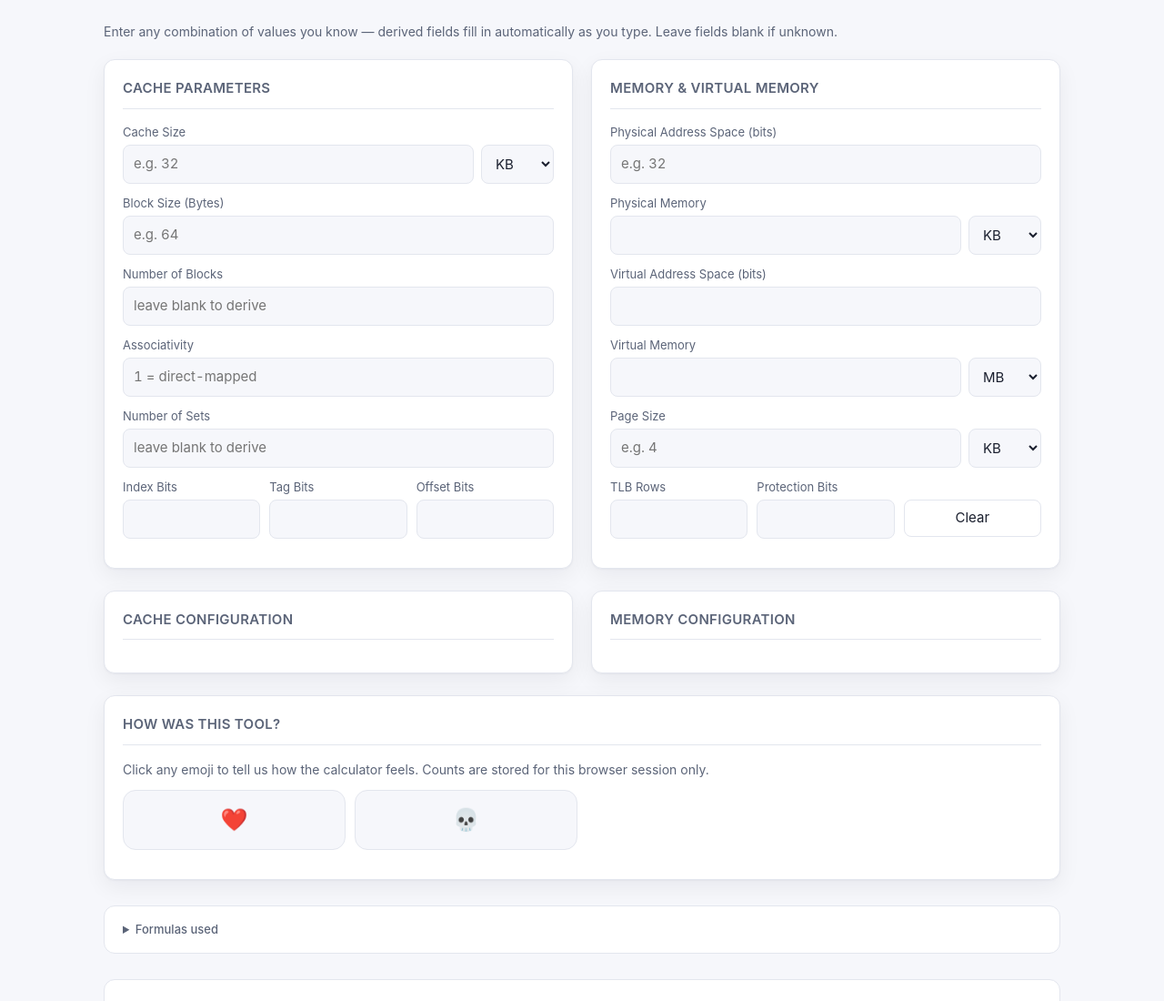
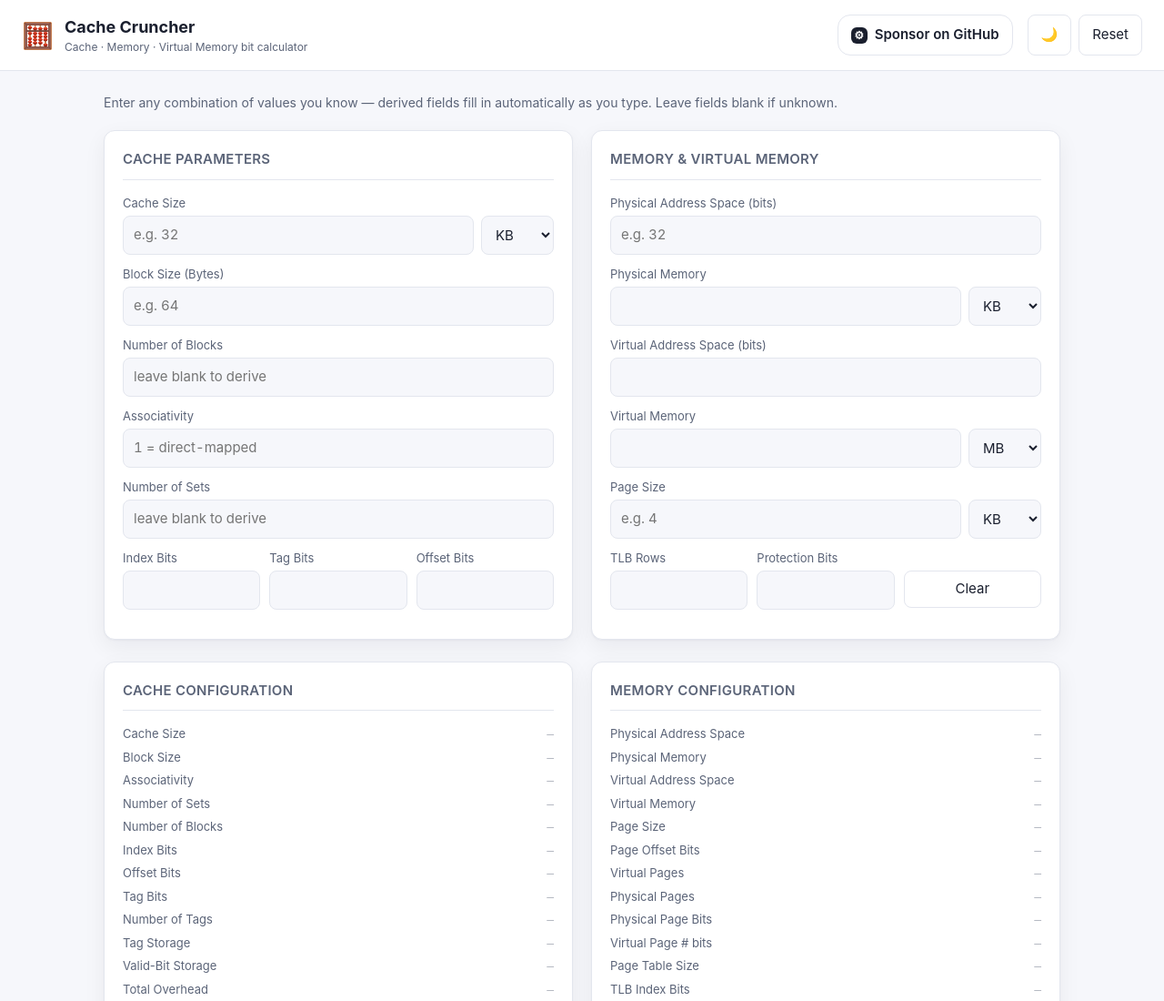
Before and after one commit to itswheeler/cachecruncher, a website: page public/index.html in a window 1280 px wide. Shown: the top 1100 px of the page at 91% size. Drawn offline with Linux system fonts and the light colour scheme.

Commit message:
Restore missing header and body tags

```diff
--- a/public/index.html
+++ b/public/index.html
@@ -100,7 +100,27 @@
   }
   </script>
 </head>
-
+<body>
+  <header class="topbar">
+    <div class="brand">
+      <span class="logo" aria-hidden="true">🧮</span>
+      <div>
+        <h1>Cache Cruncher</h1>
+        <p class="tagline">Cache · Memory · Virtual Memory bit calculator</p>
+      </div>
+    </div>
+    <div class="actions">
+      <a class="github-sponsor-btn" href="https://github.com/sponsors/itswheeler" target="_blank" rel="noopener">
+        <span class="github-icon" aria-hidden="true">⚙</span>
+        Sponsor on GitHub
+      </a>
+      <div class="bmc-button-container">
+        <script type="text/javascript" src="https://cdnjs.buymeacoffee.com/1.0.0/button.prod.min.js" data-name="bmc-button" data-slug="itswheeler" data-color="#FFDD00" data-emoji="" data-font="Cookie" data-text="Buy me a coffee" data-outline-color="#000000" data-font-color="#000000" data-coffee-color="#ffffff"></script>
+      </div>
+      <button id="themeToggle" class="ghost" type="button" aria-label="Toggle theme">🌙</button>
+      <button id="resetBtn" class="ghost" type="button">Reset</button>
+    </div>
+  </header>
 
   <main class="container">
     <p class="hint">
```
